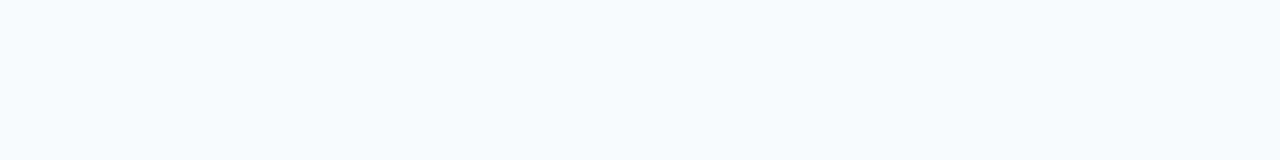
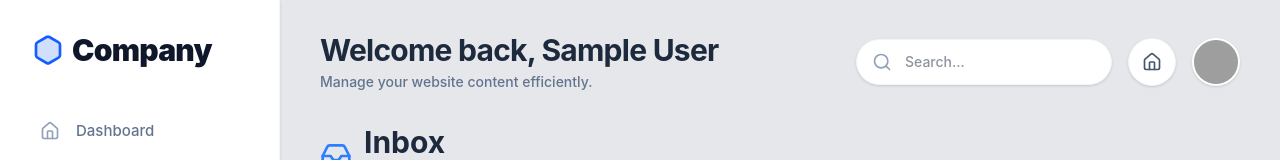
Before and after one commit to MatGol06/company-cms, a React (Vite) app in the folder client/: page /admin/messages in a window 1280 px wide. Before the commit this address led to /login. Shown: the top 160 px of the page. Built offline with nearby package versions, Linux system fonts and the light colour scheme; no server answers; sample sign-in values are in the browser's storage; grey boxes are pictures that could not be loaded.

Commit message:
fix: use cms_user instead of cms_token for auth check

```diff
--- a/client/src/layouts/AdminLayout.jsx
+++ b/client/src/layouts/AdminLayout.jsx
@@ -9,10 +9,10 @@ export default function AdminLayout() {
   const navigate = useNavigate();
   const location = useLocation();
 
-  const token = localStorage.getItem('cms_token');
-  const user = JSON.parse(localStorage.getItem('cms_user') || '{}');
+  const userString = localStorage.getItem('cms_user');
+  const user = JSON.parse(userString || '{}');
 
-  if (!token) {
+  if (!userString) {
     return <Navigate to="/login" replace />;
   }
 
```
